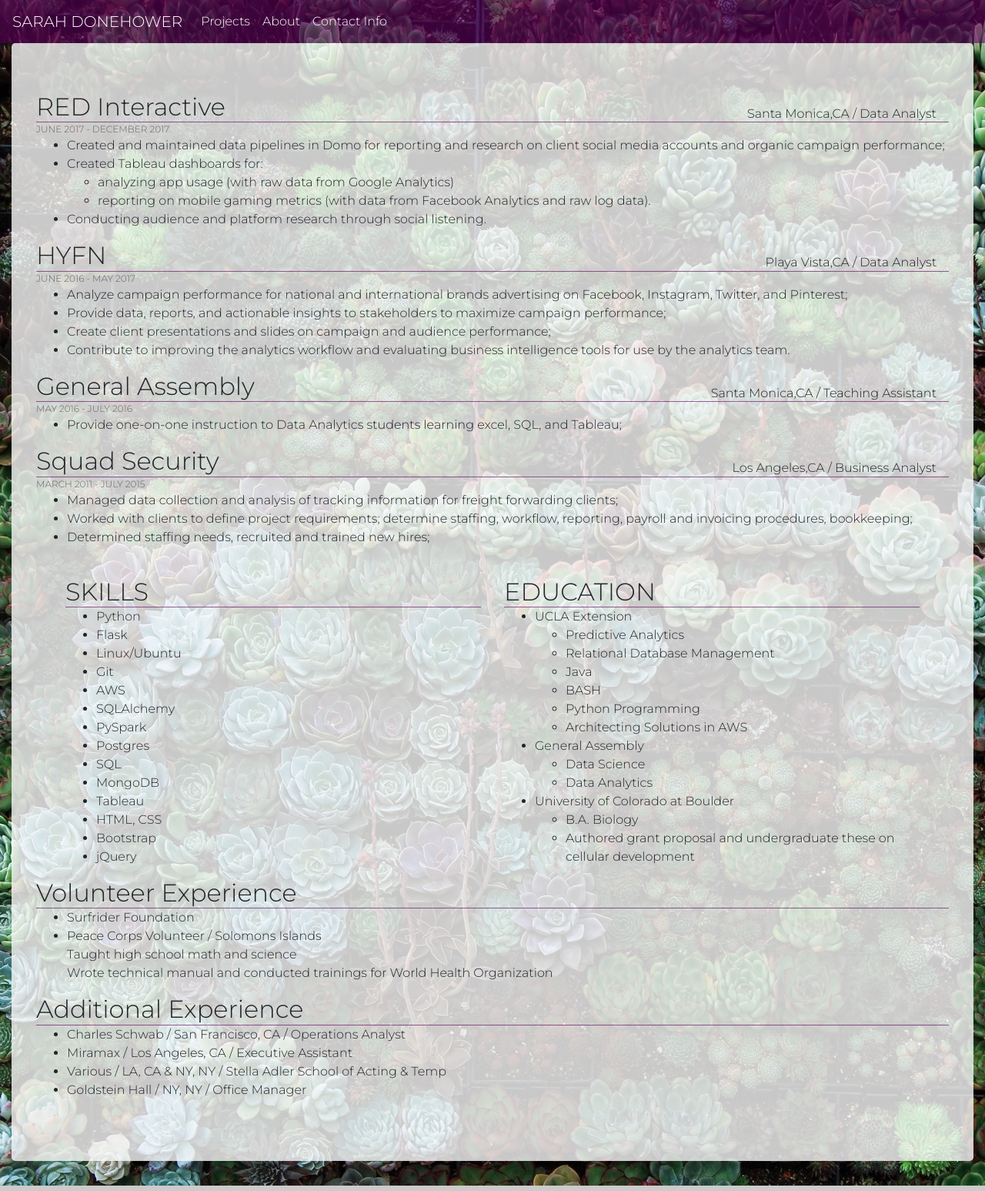
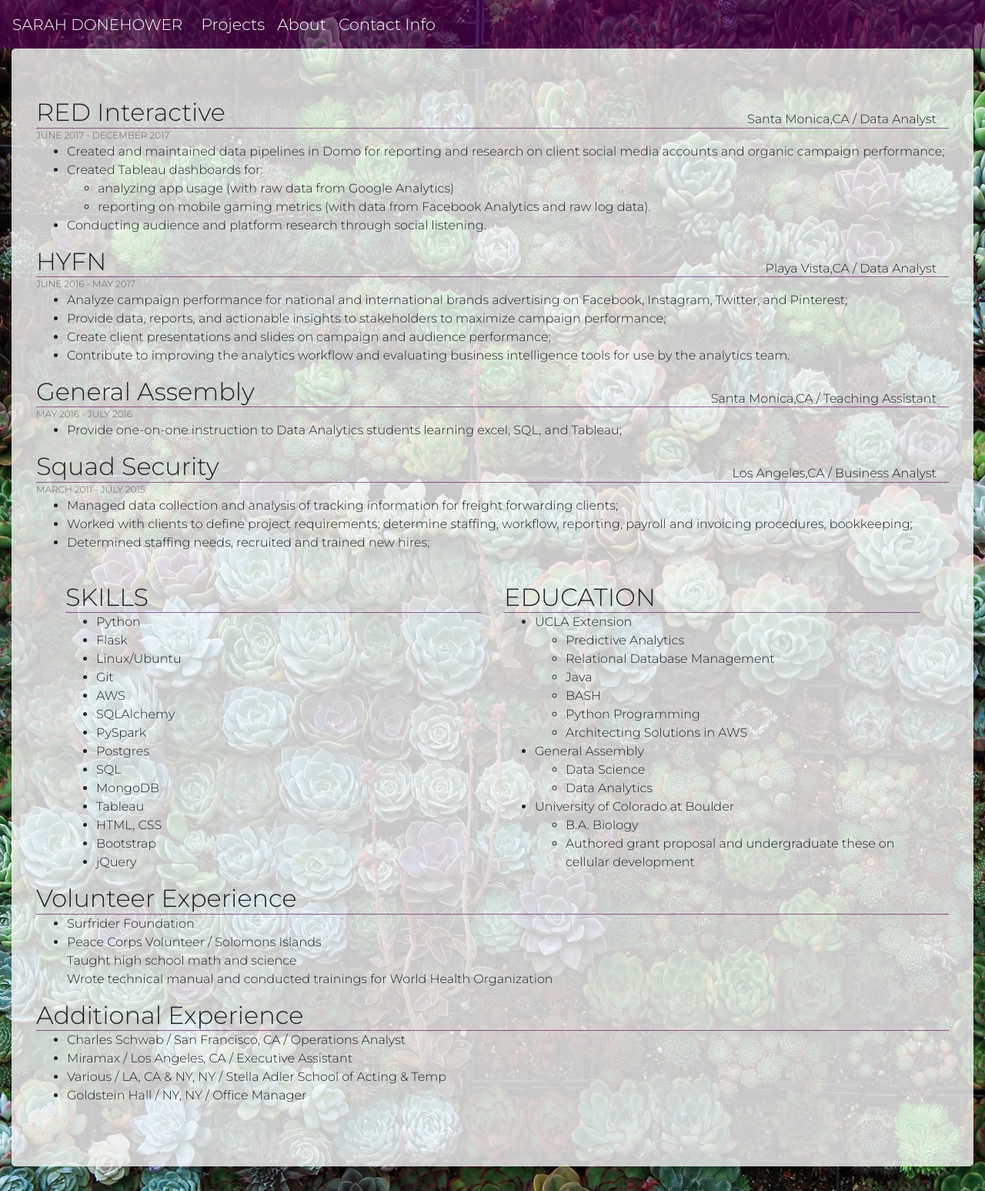
Before and after one commit to donehower/skd_site, a Flask app: page / in a window 1280 px wide. Shown: the whole page at 77% size. Run offline with Flask 2, Linux system fonts and the light colour scheme; some libraries are stand-ins or nearby versions.

Commit message:
Added scalable text formatting

```diff
--- a/skd_site/static/css/master.css
+++ b/skd_site/static/css/master.css
@@ -1,46 +1,53 @@
-html {
-  font-size: 1rem;
+body {
+  font-family: 'Montserrat', sans-serif;
+  font-size: 1.0rem;
+  background-image: url("../images/succulents_bkg.jpg");
+  /* background-size: 120%; */
+  background-attachment: fixed;
 }
 
-@include media-breakpoint-up(sm) {
-  html {
+@include media-breakpoint-down(xs) {
+  navbar {
+    font-size: 2.0rem;
+    }
+  }
+
+@include media-breakpoint-down(sm) {
+  body {
     font-size: 1.2rem;
+  }
+  navbar {
+    font-size: : 1.5rem;
   }
 }
 
 @include media-breakpoint-up(md) {
-  html {
+  body {
     font-size: 1.4rem;
   }
 }
 
 @include media-breakpoint-up(lg) {
-  html {
+  body {
     font-size: 1.6rem;
   }
 }
 
-body {
-  font-family: 'Montserrat', sans-serif;
-  background-image: url("../images/succulents_bkg.jpg");
-  /* background-size: 120%; */
-  background-attachment: fixed;
-}
-
 #white_alpha {
-  background-color: rgba(249, 249, 249, 0.8)
+  background-color: rgba(249, 249, 249, 0.8);
 }
 
 .white_alpha {
-  background-color: rgba(249, 249, 249, 0.8)
+  background-color: rgba(249, 249, 249, 0.8);
 }
 
 #white_solid {
-  background-color: rgba(255, 255, 255, 1.0)
+  background-color: rgba(255, 255, 255, 1.0);
 }
 
 #nav_bar_bg {
-  background-color: rgba(90, 0, 91, 0.6)
+  background-color: rgba(90, 0, 91, 0.6);
+  font-size: 1.3rem;
 }
 
 .headline {
```
